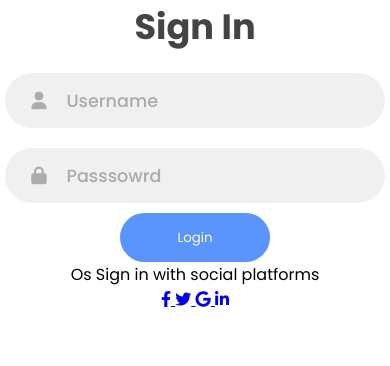
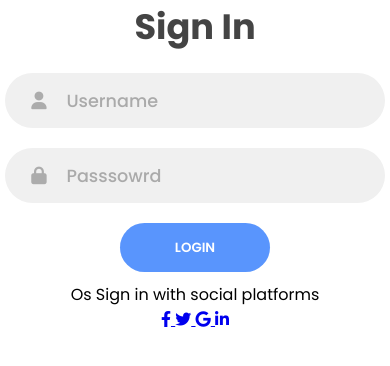
Before and after one commit to FilipeMGaspar/HTML_CSS_JavaScript_Efeitos_Tutoriais, a plain HTML site: page Responsive_Login_and_ Registration_Form-True-Coder/index.html in a window 390 px wide. Drawn offline with Linux system fonts and the light colour scheme.

Commit message:
Responsive Login & Registration Form - True Coder

```diff
--- a/Responsive_Login_and_ Registration_Form-True-Coder/css/style.css
+++ b/Responsive_Login_and_ Registration_Form-True-Coder/css/style.css
@@ -81,6 +81,13 @@ form {
     outline: none;
     border-radius: 49px;
     cursor: pointer;
-    background-color: #5995fd;
+    background: #5995fd;
     color: #fff;
+    text-transform: uppercase;
+    font-weight: 600;
+    margin: 10px 0;
 }
+
+.btn:hover {
+    background: #4d84e2;
+}
```
